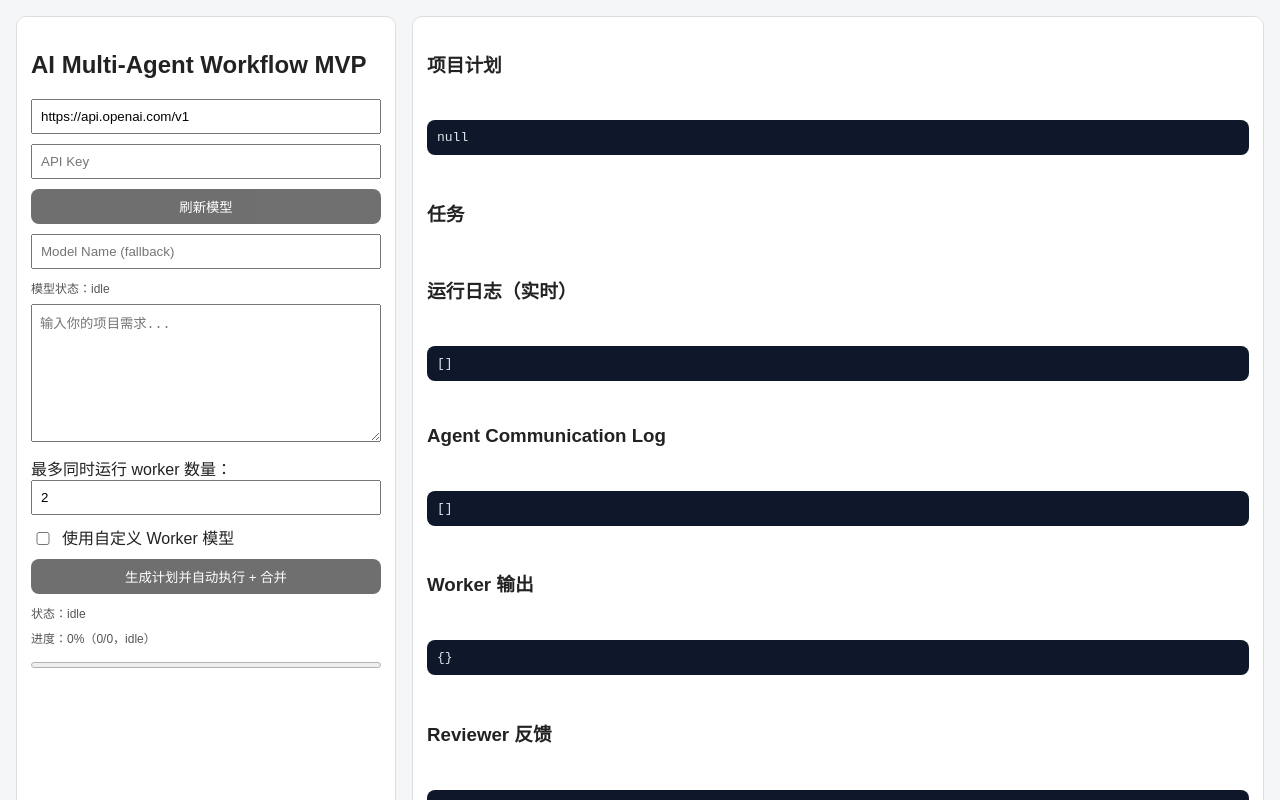
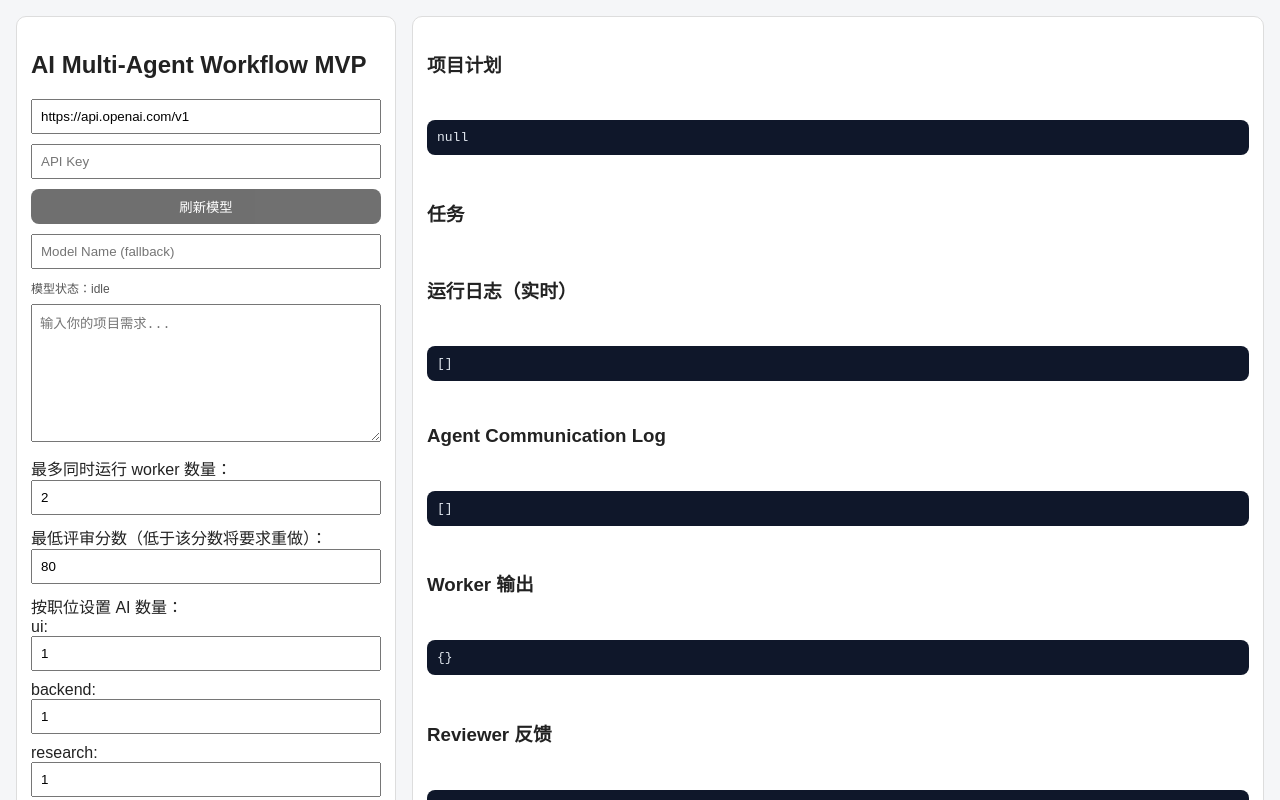
Before and after one commit to AdamDashen666/AI-, a Next.js app: page / in a window 1280 px wide. Shown: the top 800 px of the page. Built offline with nearby package versions, Linux system fonts and the light colour scheme.

Commit message:
feat: enforce review score threshold and configurable worker role quotas

```diff
--- a/app/api/plan/route.ts
+++ b/app/api/plan/route.ts
@@ -3,9 +3,9 @@ import { createPlan } from "@/lib/workflow";
 
 export async function POST(req: Request) {
   try {
-    const { config, requirement, maxTasks } = await req.json();
+    const { config, requirement, maxTasks, workerQuotas } = await req.json();
     const normalizedMaxTasks = Math.min(50, Math.max(1, Number(maxTasks) || 5));
-    const plan = await createPlan(config, requirement, normalizedMaxTasks);
+    const plan = await createPlan(config, requirement, normalizedMaxTasks, workerQuotas);
     return NextResponse.json({ plan });
   } catch (error) {
     return NextResponse.json({ error: (error as Error).message }, { status: 500 });
--- a/app/page.tsx
+++ b/app/page.tsx
@@ -26,6 +26,15 @@ export default function HomePage() {
   const [models, setModels] = useState<string[]>([]);
   const [modelStatus, setModelStatus] = useState<string>("");
   const [maxConcurrentWorkers, setMaxConcurrentWorkers] = useState<number>(2);
+  const [minimumReviewScore, setMinimumReviewScore] = useState<number>(80);
+  const [workerRoleCounts, setWorkerRoleCounts] = useState<Record<string, number>>({
+    ui: 1,
+    backend: 1,
+    research: 1,
+    code: 1,
+    test: 1,
+    integration: 1,
+  });
   const [useCustomWorkerModel, setUseCustomWorkerModel] = useState<boolean>(false);
   const [customWorkerModel, setCustomWorkerModel] = useState<string>("");
   const [progress, setProgress] = useState({ total: 0, done: 0, phase: "idle" });
@@ -129,8 +138,18 @@ export default function HomePage() {
         currentReview = reviewData.review;
         setCommunicationLog((prev) => [...prev, { taskId: taskKey, attempt, from: "reviewer", to: currentReview?.passed ? "worker" : "coordinator", timestamp: new Date().toISOString(), payload: currentReview as unknown as Record<string, unknown> }]);
 
-        const attemptItem: TaskAttempt = { attempt, workerOutput: currentOutput, review: currentReview, passed: Boolean(currentReview?.passed) };
-        if (currentReview.passed) {
+        const passedByScore = Number(currentReview.score) >= minimumReviewScore;
+        const isPassed = Boolean(currentReview?.passed) && passedByScore;
+        if (!passedByScore) {
+          currentReview = {
+            ...currentReview,
+            passed: false,
+            issues: [...(currentReview.issues || []), `评分 ${currentReview.score} 低于用户设置的最低分 ${minimumReviewScore}`],
+            suggestions: [...(currentReview.suggestions || []), "请针对问题逐条修复，并提高正确性、完整性和可维护性。"],
+          };
+        }
+        const attemptItem: TaskAttempt = { attempt, workerOutput: currentOutput, review: currentReview, passed: isPassed };
+        if (isPassed) {
           appendLog("info", `任务 ${taskKey} 在第 ${attempt} 轮评审通过`);
           attempts.push(attemptItem);
           break;
@@ -272,7 +291,7 @@ export default function HomePage() {
     setErrorMessage("");
     setProgress({ total: 1, done: 0, phase: "planning" });
     try {
-      const r = await fetch("/api/plan", { method: "POST", headers: { "Content-Type": "application/json" }, body: JSON.stringify({ config, requirement }) });
+      const r = await fetch("/api/plan", { method: "POST", headers: { "Content-Type": "application/json" }, body: JSON.stringify({ config, requirement, workerQuotas: workerRoleCounts }) });
       const d = await r.json();
       if (!r.ok) throw new Error(d.error || `计划生成失败: ${r.status}`);
 
@@ -348,6 +367,24 @@ export default function HomePage() {
         最多同时运行 worker 数量：
         <input type="number" min={1} value={maxConcurrentWorkers} onChange={(e) => setMaxConcurrentWorkers(Number(e.target.value) || 1)} />
       </label>
+      <label>
+        最低评审分数（低于该分数将要求重做）：
+        <input type="number" min={0} max={100} value={minimumReviewScore} onChange={(e) => setMinimumReviewScore(Math.max(0, Math.min(100, Number(e.target.value) || 0)))} />
+      </label>
+      <div>
+        <div>按职位设置 AI 数量：</div>
+        {Object.keys(workerRoleCounts).map((role) => (
+          <label key={role} style={{ display: "block" }}>
+            {role}:
+            <input
+              type="number"
+              min={0}
+              value={workerRoleCounts[role]}
+              onChange={(e) => setWorkerRoleCounts((prev) => ({ ...prev, [role]: Math.max(0, Number(e.target.value) || 0) }))}
+            />
+          </label>
+        ))}
+      </div>
       <label style={{ display: "flex", gap: 8, alignItems: "center", marginBottom: 10 }}>
         <input type="checkbox" checked={useCustomWorkerModel} onChange={(e) => setUseCustomWorkerModel(e.target.checked)} style={{ width: 16, marginBottom: 0 }} />
         使用自定义 Worker 模型
--- a/lib/types.ts
+++ b/lib/types.ts
@@ -86,3 +86,5 @@ export interface WorkflowSettings {
   maxTasks: number;
   maxWorkers: number;
 }
+
+export type WorkerQuota = Record<WorkerType, number>;
--- a/lib/workflow.ts
+++ b/lib/workflow.ts
@@ -1,6 +1,6 @@
 import { callAI, parseJsonWithFallback } from "./aiClient";
 import { coordinatorSystemPrompt, integratorSystemPrompt, plannerSystemPrompt, reviewerFixSystemPrompt, reviewerSystemPrompt, workerFixSystemPrompt, workerSystemPrompt } from "./prompts";
-import { AIConfig, FixBrief, IntegrationOutput, PlanTask, ProjectPlan, ReviewOutput, TaskAttempt, WorkerOutput } from "./types";
+import { AIConfig, FixBrief, IntegrationOutput, PlanTask, ProjectPlan, ReviewOutput, TaskAttempt, WorkerOutput, WorkerQuota, WorkerType } from "./types";
 
 function normalizeTask(task: Partial<PlanTask>, index: number): PlanTask {
   const fallbackId = `task_${index + 1}`;
@@ -13,12 +13,16 @@ function normalizeTask(task: Partial<PlanTask>, index: number): PlanTask {
   };
 }
 
-export async function createPlan(config: AIConfig, requirement: string, maxTasks: number): Promise<ProjectPlan> {
+export async function createPlan(config: AIConfig, requirement: string, maxTasks: number, workerQuotas?: Partial<WorkerQuota>): Promise<ProjectPlan> {
+  const workerTypes: WorkerType[] = ["ui", "backend", "research", "code", "test", "integration"];
+  const quotaText = workerTypes
+    .map((type) => `- ${type}: ${Math.max(0, Number(workerQuotas?.[type] ?? 1))}`)
+    .join("\n");
   const fallback: ProjectPlan = { projectName: "Untitled Project", summary: requirement, tasks: [] };
   const raw = await callAI(
     config,
     plannerSystemPrompt,
-    `Requirement:\n${requirement}\n\nConstraints:\n- Max task count: ${maxTasks}\n- Keep each task clear, independent, and executable\n- If project scope is small, you may return fewer than ${maxTasks} tasks\n\nReturn strict JSON only.`,
+    `Requirement:\n${requirement}\n\nConstraints:\n- Max task count: ${maxTasks}\n- Keep each task clear, independent, and executable\n- If project scope is small, you may return fewer than ${maxTasks} tasks\n- Respect the worker count limits by workerType when assigning tasks\nWorker count limits:\n${quotaText}\n\nReturn strict JSON only.`,
   );
   const plan = parseJsonWithFallback(raw, fallback);
   const rawTasks = Array.isArray(plan.tasks) ? plan.tasks.slice(0, maxTasks) : [];
```
